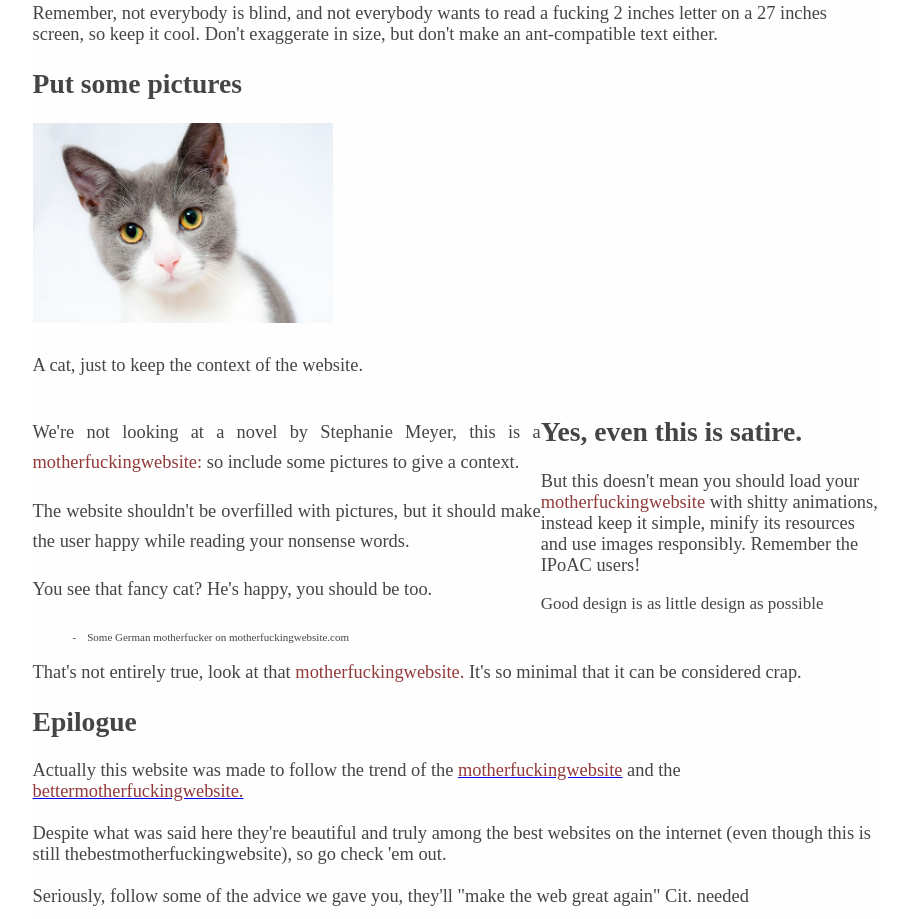
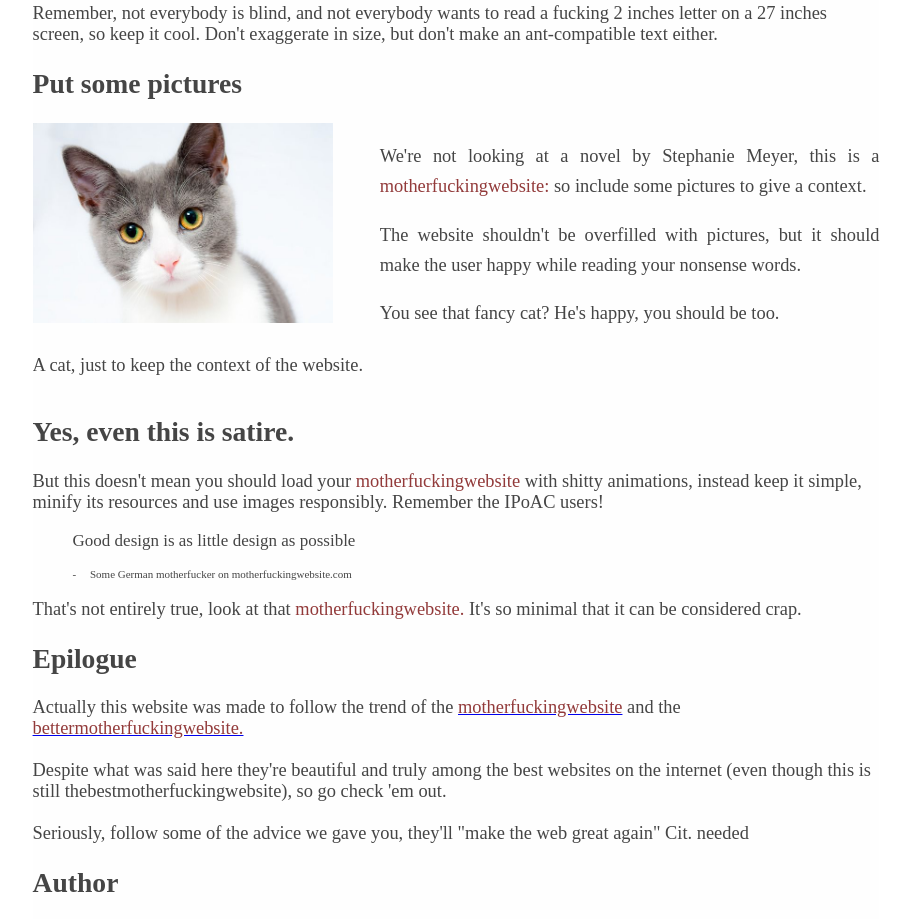
Before and after one commit to possyto/BestMotherFuckingWebsite, a plain HTML site: page index.html in a window 1280 px wide. Shown: the part 1717-2636 px from the top of the page, without its empty margins (184-1095 px from the left). Drawn offline with Linux system fonts and the light colour scheme.

Commit message:
modif safari chrome

```diff
--- a/index.html
+++ b/index.html
@@ -85,7 +85,7 @@
 <!--gooddesign-->
 <div class="gooddesign">
 		<p id="pixel">Good design is as little design as possible</p>
-		<p id="pixel1">- &nbsp &nbspSome German motherfucker on motherfuckingwebsite.com</p>
+		<p id="pixel1">- &nbsp &nbsp Some German motherfucker on motherfuckingwebsite.com</p>
 </div>
 		<p>That's not entirely true, look at that <font color="#923A3A"> motherfuckingwebsite.</font color> It's so minimal that it can be considered crap.</p>
 
--- a/style.css
+++ b/style.css
@@ -55,8 +55,9 @@ img.logo
 
 }
 .cattext{
-	float:left;
-	width: 60%;
+	float:right;
+	width: 59%;
+
 
 }
 /* gooddesigne */
```
